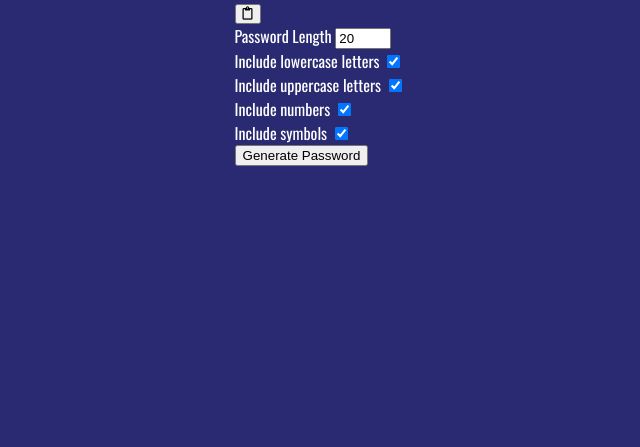
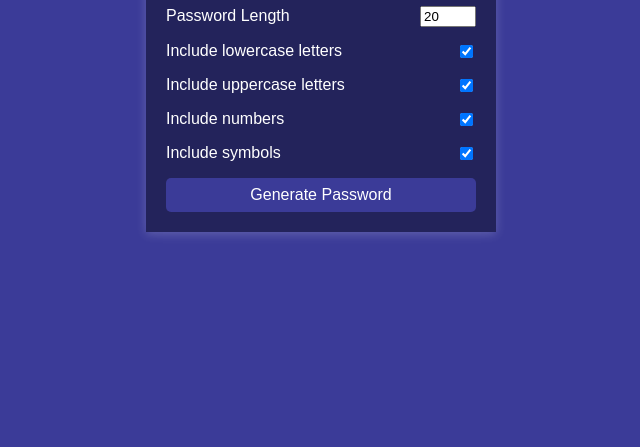
Before and after one commit to Abdisalanvp77/PasswordGenerator, a plain HTML site: page index.html in a window 1280 px wide. Shown: the part 353-800 px from the top of the page, without its empty margins (319-959 px from the left). Drawn offline with nearby package versions, Linux system fonts and the light colour scheme; a web font is replaced by a local one.

Commit message:
styled the ui to look as expected

```diff
--- a/style.css
+++ b/style.css
@@ -1,18 +1,80 @@
-@import url('https://fonts.googleapis.com/css2?family=Oswald:wght@200;400&display=swap');
+@import url('https://fonts.googleapis.com/css2?family=Muli:wght@200;400&display=swap');
 
 * {
   box-sizing: border-box;
 }
 
 body {
-  background-color: #2a2a72;
+  background-color: #3b3b98;
   color: #fff;
-  font-family: 'Oswald', sans-serif;
+  font-family: 'Muli', sans-serif;
   display: flex;
   flex-direction: column;
   align-items: center;
   justify-content: center;
   height: 100vh;
   overflow: hidden;
+  padding: 10px;
   margin: 0;
 }
+
+h2 {
+  margin: 10px 0 20px;
+  text-align: center;
+}
+
+.container {
+  background-color: #23235b;
+  box-shadow: 0px 2px 10px rgba(255, 255, 255, 0.2);
+  padding: 20px;
+  width: 350px;
+  max-width: 100%;
+}
+
+.result-container {
+  background-color: rgba(0, 0, 0, 0.4);
+  display: flex;
+  justify-content: flex-start;
+  align-items: center;
+  position: relative;
+  font-size: 18px;
+  letter-spacing: 1px;
+  padding: 12px 10px;
+  height: 50px;
+  width: 100%;
+}
+
+.result-container #result {
+  word-wrap: break-word;
+  max-width: calc(100% - 40px);
+}
+
+.result-container .btn {
+  position: absolute;
+  top: 5px;
+  right: 5px;
+  width: 40px;
+  height: 40px;
+  font-size: 20px;
+}
+.btn {
+  border: none;
+  border-radius: 5px;
+  background-color: #3b3b98;
+  color: #fff;
+  font-size: 16px;
+  padding: 8px 12px;
+  cursor: pointer;
+}
+
+.btn-large {
+  display: block;
+  width: 100%;
+}
+
+.setting {
+  display: flex;
+  justify-content: space-between;
+  align-items: center;
+  margin: 15px 0;
+}
```
